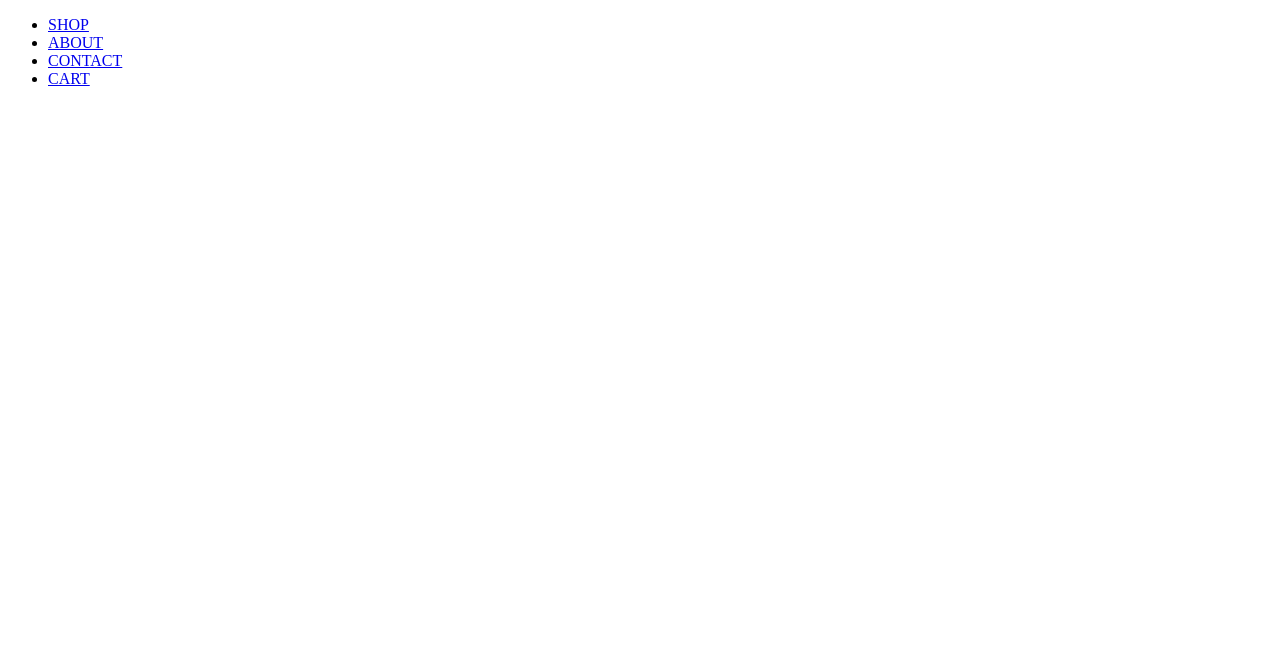
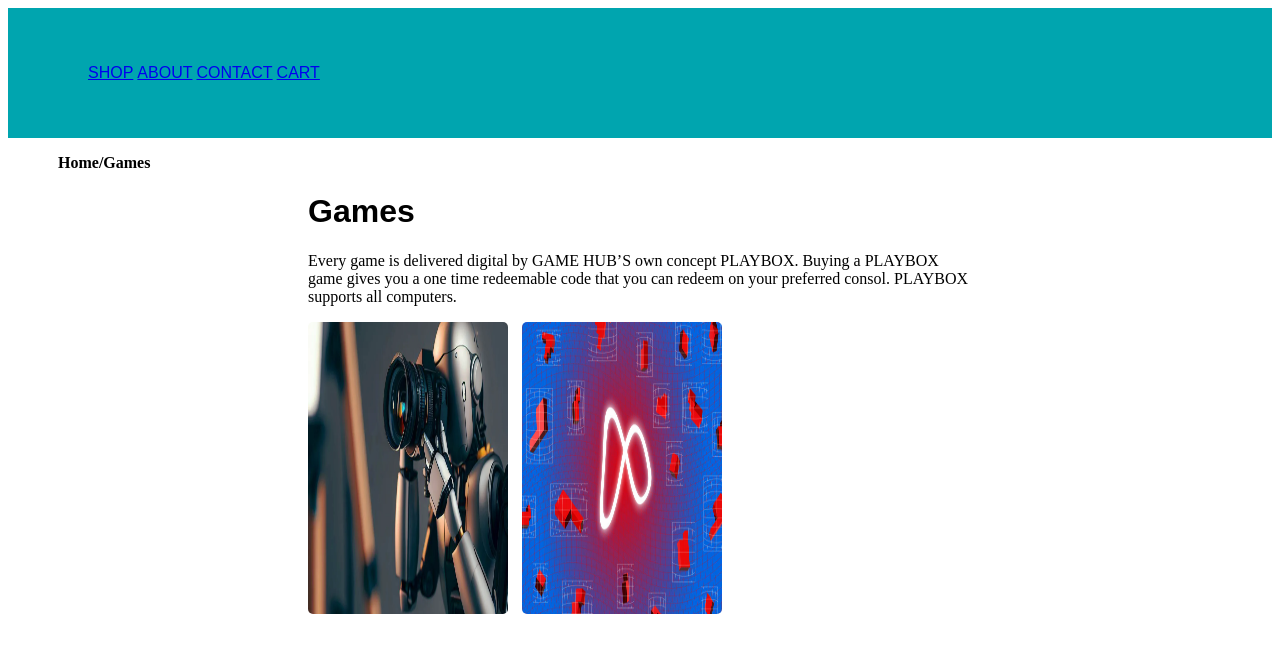
Before and after one commit to VRHT/Course-Assigment, a plain HTML site: page shop/shop.html in a window 1280 px wide. Drawn offline with Linux system fonts and the light colour scheme.

Commit message:
img styling
Styled images and found what I expect I want for sizing

```diff
--- a/shop/shop.html
+++ b/shop/shop.html
@@ -4,6 +4,7 @@
     <meta charset="UTF-8">
     <meta name="viewport" content="width=device-width, initial-scale=1.0">
     <title>Document</title>
+    <link rel="stylesheet" href="/style/style.css">
 </head>
 <body>
     <header>
@@ -16,5 +17,22 @@
             </ul>
         </nav>
     </header>
+    <main>
+
+        <div>
+            <p class="directory">Home/Games</p>
+        </div>
+
+        <div>
+            <h1 class="shop">Games</h1>
+            <p class="games">Every game is delivered digital by GAME HUB’S own concept PLAYBOX. Buying a PLAYBOX game gives you a one time redeemable code
+                that you can redeem on your preferred consol. PLAYBOX supports all computers.</p>
+        </div>
+
+        <div class="shopgames">
+            <img src="/images/Test - delete later.webp" alt="Test" class="test">
+            <img src="/images/Test 2 - delete later.jpeg" alt="Test" class="test2">
+        </div>
+    </main>
 </body>
 </html>
--- a/style/style.css
+++ b/style/style.css
@@ -58,3 +58,33 @@ h1, h2, .topline  {
 
     font-family: Bebas Neue, sans-serif;
 }
+
+
+.directory  {
+    font-weight: bold;
+    margin-left: 50px;
+}
+
+.games  {
+    margin-left: 300px;
+    margin-right: 300px;
+}
+
+.shop   {
+    margin-left: 300px;
+    margin-right: 300px;
+}
+
+.test  {
+    width: 200px;
+    height: 292px;
+    border-radius: 5px;
+    margin-left: 300px;
+}
+
+.test2  {
+    width: 200px;
+    height: 292px;
+    border-radius: 5px;
+    margin-left: 10px;
+}
```
Also changed, not shown: images/Test - delete later.webp (added), images/Test 2 - delete later.jpeg (added).
